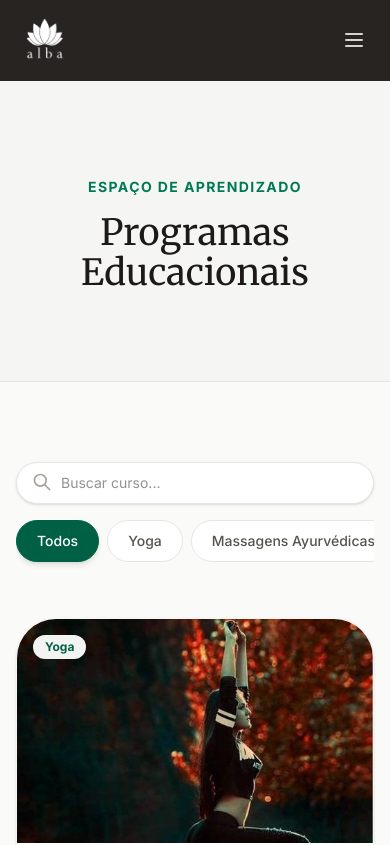
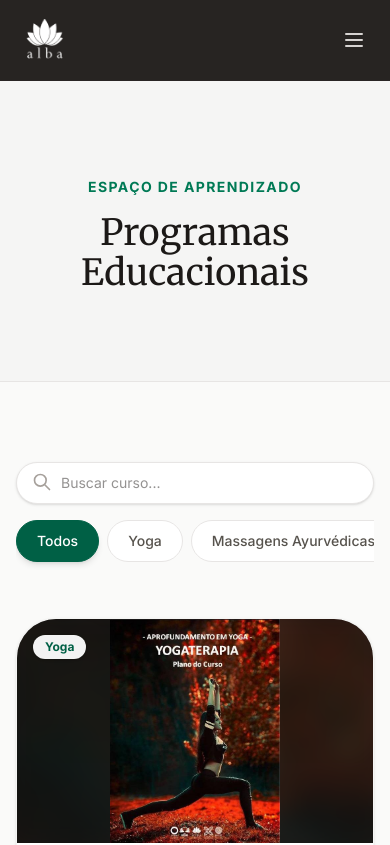
Before and after one commit to CaioDoc/ALBA, a Next.js app: page /cursos in a window 390 px wide. Shown: the top 845 px of the page. Built offline with nearby package versions, Linux system fonts and the light colour scheme.

Commit message:
Fix - Moldura inteligente para exibir fotos inteiras (portrait e landscape) sem cortes nos cursos

```diff
--- a/app/cursos/page.tsx
+++ b/app/cursos/page.tsx
@@ -110,9 +110,10 @@ export default function CursosPage() {
             <div className="grid md:grid-cols-2 gap-8">
               {filteredCourses.map((course) => (
                 <div key={course.id} className="group bg-white rounded-[2.5rem] border border-stone-100 shadow-sm flex flex-col justify-between overflow-hidden">
-                  <div className="h-56 w-full overflow-hidden relative">
-                    <img src={course.image || 'https://images.unsplash.com/photo-1545205597-3d9d02c29597?q=80&w=600&auto=format&fit=crop'} alt={course.title} className="w-full h-full object-cover transition-transform duration-700 group-hover:scale-105" />
-                    <div className="absolute top-4 left-4 bg-white/95 px-3 py-1 rounded-full text-xs font-bold text-emerald-800">{course.category}</div>
+                  <div className="h-56 w-full overflow-hidden relative bg-stone-900 flex items-center justify-center">
+                    <img src={course.image || 'https://images.unsplash.com/photo-1545205597-3d9d02c29597?q=80&w=600&auto=format&fit=crop'} alt="" className="absolute inset-0 w-full h-full object-cover blur-md opacity-40 scale-110" />
+                    <img src={course.image || 'https://images.unsplash.com/photo-1545205597-3d9d02c29597?q=80&w=600&auto=format&fit=crop'} alt={course.title} className="relative z-10 max-h-full max-w-full object-contain transition-transform duration-700 group-hover:scale-105" />
+                    <div className="absolute top-4 left-4 z-20 bg-white/95 px-3 py-1 rounded-full text-xs font-bold text-emerald-800 shadow-sm">{course.category}</div>
                   </div>
                   <div className="p-8 pb-4 flex-1">
                     <h3 className="text-2xl font-serif text-stone-900 mb-3">{course.title}</h3>
--- a/components/CourseDrawer.tsx
+++ b/components/CourseDrawer.tsx
@@ -66,9 +66,10 @@ export const CourseDrawer = ({ course, isOpen, onClose }: CourseDrawerProps) =>
       <div className={`fixed top-0 right-0 h-full w-full max-w-xl bg-white z-[70] shadow-2xl transform transition-transform duration-500 ease-out flex flex-col ${isOpen ? 'translate-x-0' : 'translate-x-full'}`}>
 
         {/* Imagem do Topo */}
-        <div className="relative h-56 md:h-64 w-full bg-stone-100 flex-shrink-0">
-          <img src={course.image} alt={course.title} className="w-full h-full object-cover" />
-          <div className="absolute inset-0 bg-gradient-to-t from-stone-900/80 via-stone-900/20 to-transparent"></div>
+        <div className="relative h-56 md:h-64 w-full bg-stone-900 flex items-center justify-center overflow-hidden flex-shrink-0">
+          <img src={course.image} alt="" className="absolute inset-0 w-full h-full object-cover blur-md opacity-40 scale-110" />
+          <img src={course.image} alt={course.title} className="relative z-10 max-h-full max-w-full object-contain" />
+          <div className="absolute inset-0 z-10 bg-gradient-to-t from-stone-900/80 via-transparent to-transparent pointer-events-none"></div>
 
           <button
             onClick={onClose}
```
